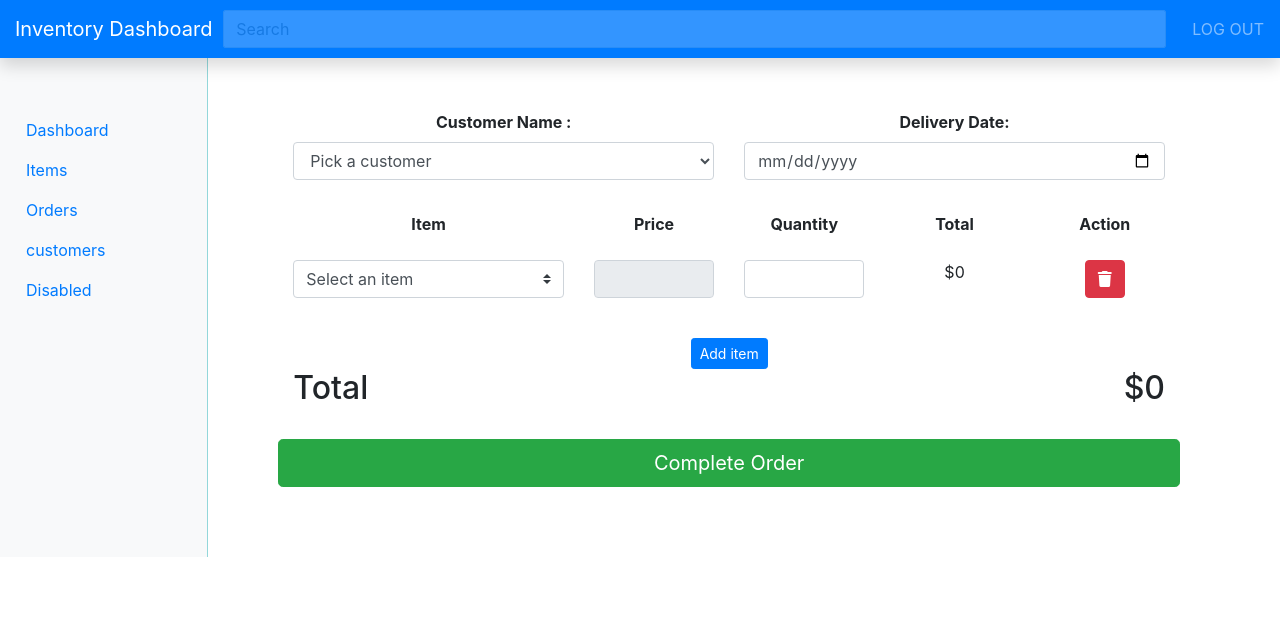
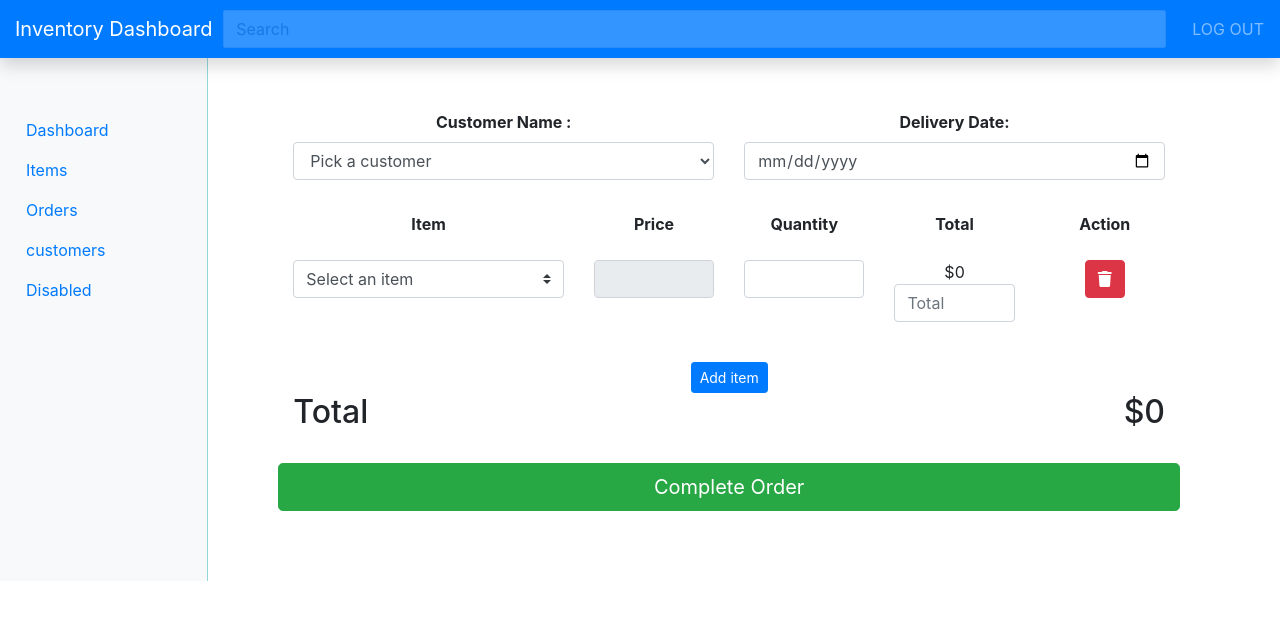
Before and after one commit to Kisha-net/inventory-system, a PHP site: page /order_inventory.php in a window 1280 px wide. Shown: the top 620 px of the page. Run offline with PHP 8.4, Linux system fonts and the light colour scheme; data comes from the database, SQL or seed files in the repository; some libraries are stand-ins or nearby versions.

Commit message:
Error fixes

```diff
--- a/app/order_inventory.php
+++ b/app/order_inventory.php
@@ -57,7 +57,7 @@ if($order_id==''){
         $result = mysqli_query($conn,$sql);
 
         ?>
-        <select class="form-control"  name="customer_name"  class="custom-select" id="inputGroupSelect02">
+        <select class="form-control"  name="customer_id"  class="custom-select" id="inputGroupSelect02">
           <option value="">Pick a customer</option>
           <?php
               while($row = mysqli_fetch_array($result)){
@@ -77,7 +77,7 @@ if($order_id==''){
 
     <div class="form-group col">
         <b><label for="delivery_date">Delivery Date:</label></b>
-        <input type="date" class="form-control"  required name ="delivery_date" value="<?=$delivery_date;?>" id="delivery_date">
+        <input type="date" class="form-control"  required name="delivery_date" id="delivery_date">
     </div>
   </div>
 
@@ -113,7 +113,7 @@ if($order_id==''){
         ?>
           <tr>
         <td>
-        <select  name="items_"  class="custom-select item"  id="inputGroupSelect02">
+        <select  name="item[]"  class="custom-select item"  id="inputGroupSelect02">
           <option value='' > Select an item</option>
           <?php
               while($row = mysqli_fetch_array($result)){
@@ -134,15 +134,12 @@ if($order_id==''){
     </div>
 
     <div class="col-2 align-items-center text-bold">
-        <div>$<span
-
-       name ="total[]" id ="item_total" class="total">0</span></div>
-      <!-- <input class="form-control" type="text" class="form-control" name="total[]" id="total" placeholder="Total"> -->
+        <div>$<span id ="item_total" class="total">0</span></div>
+        <input class="form-control" type="text" class="form-control" name="total[]" id="total" placeholder="Total">
     </div>
 
     <div class="col-2 deleteItemButton">
       <button type="button" class ="btn btn-danger "><i class="fa-solid fa-trash"></i></button>
-      <!-- <input class="form-control" type="text" class="form-control" name="action[]" id="action" placeholder="Action">  -->
     </div>
 
   </div><br>
@@ -173,7 +170,7 @@ if($order_id==''){
       var control= $("#form");
       var clone= $(control).clone();
 
-      $(clone).find("[name='items_']").val("0");
+      $(clone).find("[name='item[]']").val("0");
       $(clone).find("[name='price[]']").val("0");
       $(clone).find("[name='quantity[]']").val("0");
       $(clone).find("[name='total[]']").val("0");
@@ -194,7 +191,7 @@ if($order_id==''){
 
 
     });
-    $(document).on('change', '[name="items_"]', function(e){
+    $(document).on('change', '[name="item[]"]', function(e){
 
       var item_id=$(this).val();
       var template = $(this).closest(".template");
--- a/classes/Database.php
+++ b/classes/Database.php
@@ -6,7 +6,7 @@ class Database
     {
         $servername = "localhost";
         $username = "root";
-        $password = "";
+        $password = "root";
         $dbname = "inventory_system";
 
         // Create connection
```
Also changed, not shown: classes/InventoryOrder.php (+5 -19 lines). Lines whose indentation alone changed are shown as unchanged.
